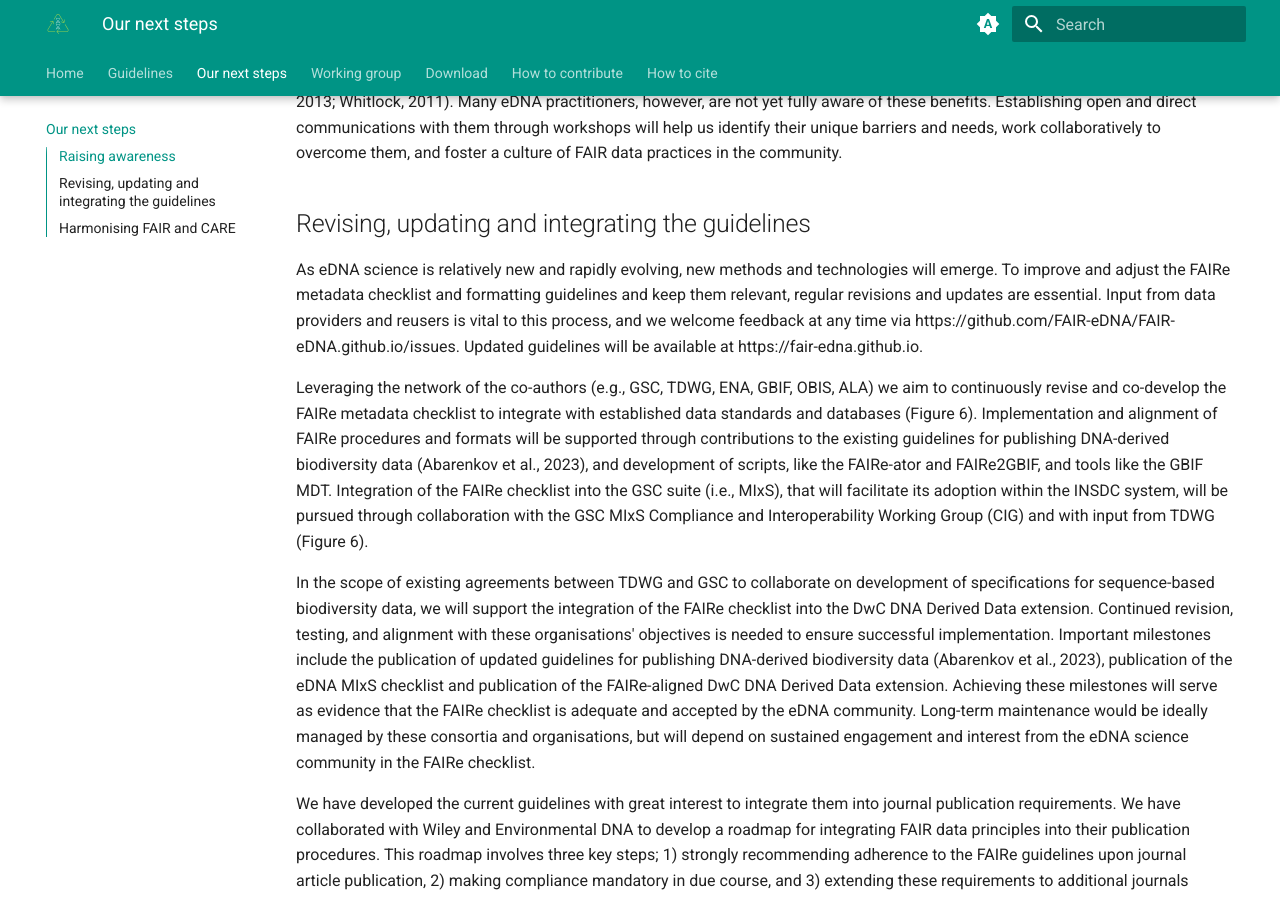
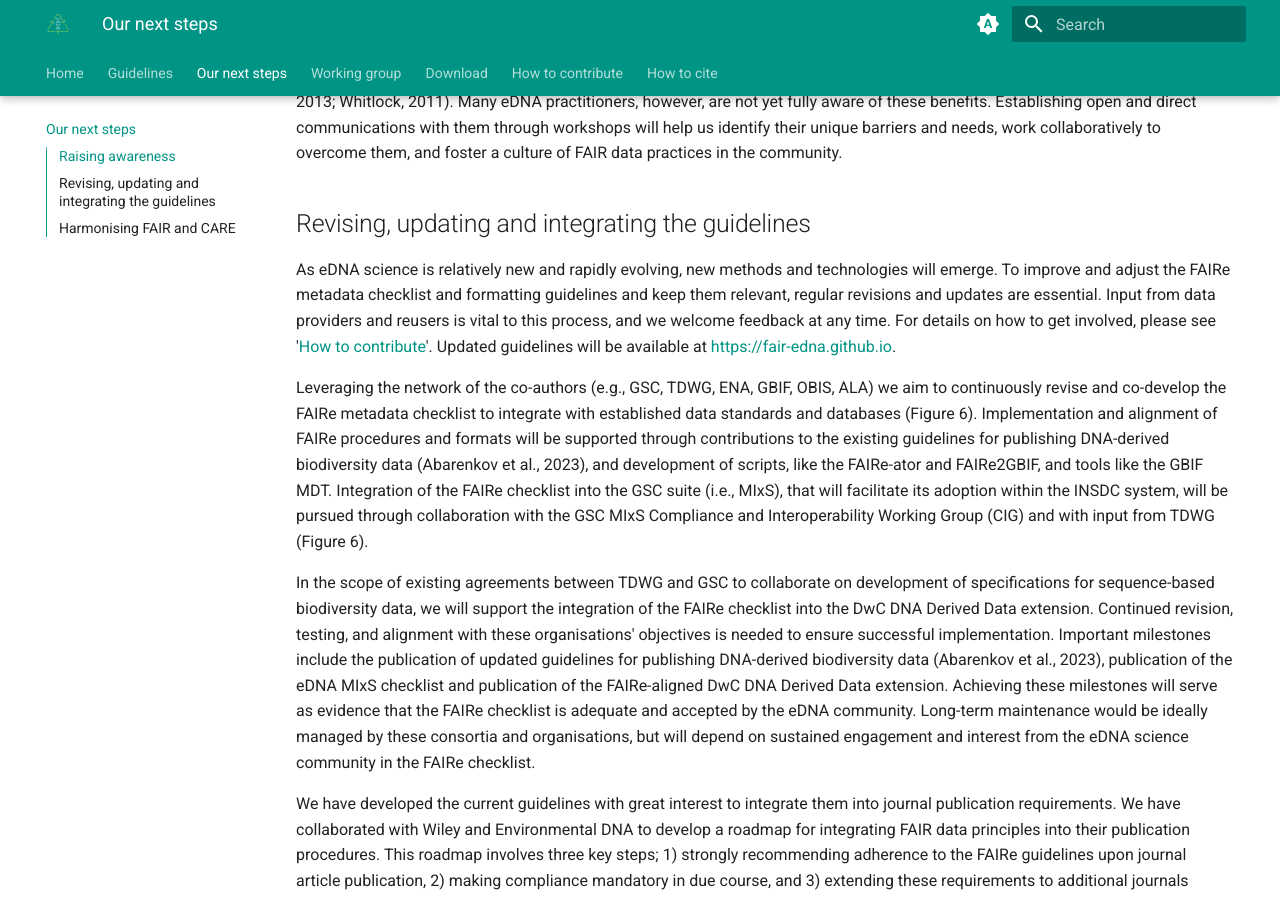
Before and after one commit to FAIR-eDNA/FAIR-eDNA.github.io, an MkDocs documentation site: the page built from docs/next.md, in a window 1280 px wide and 900 px high, scrolled down 799 px. Built offline with MkDocs 1.6.1 and Material for MkDocs 9.7.7, drawn with Linux system fonts in a browser that asks for light colours.

Commit message:
Update next.md
Adding the link of 'how to contribute'

```diff
--- a/docs/next.md
+++ b/docs/next.md
@@ -10,7 +10,7 @@ Several studies have explored Open Science behaviours and identified the barrier
 To address these challenges, it is essential to communicate the diverse benefits of data sharing beyond reproducibility and documentation. Apart from the obvious public good and enabling data reuse, data sharing leads to various benefits to data providers. These include increased visibility and citation of associated work (Colavizza et al., 2020; Piwowar et al., 2007; Wood-Charlson et al., 2022), direct citation metrics of data accessed through databases (e.g., GBIF), and enhanced collaborations and co-authorships, which all lead to improved professional stature (Bethlehem et al., 2022; McKiernan et al., 2016; Piwowar and Vision, 2013; Whitlock, 2011). Many eDNA practitioners, however, are not yet fully aware of these benefits. Establishing open and direct communications with them through workshops will help us identify their unique barriers and needs, work collaboratively to overcome them, and foster a culture of FAIR data practices in the community.
 
 ## Revising, updating and integrating the guidelines
-As eDNA science is relatively new and rapidly evolving, new methods and technologies will emerge. To improve and adjust the FAIRe metadata checklist and formatting guidelines and keep them relevant, regular revisions and updates are essential. Input from data providers and reusers is vital to this process, and we welcome feedback at any time via https://github.com/FAIR-eDNA/FAIR-eDNA.github.io/issues. Updated guidelines will be available at https://fair-edna.github.io.
+As eDNA science is relatively new and rapidly evolving, new methods and technologies will emerge. To improve and adjust the FAIRe metadata checklist and formatting guidelines and keep them relevant, regular revisions and updates are essential. Input from data providers and reusers is vital to this process, and we welcome feedback at any time. For details on how to get involved, please see '[How to contribute](https://fair-edna.github.io/contact.html)'. Updated guidelines will be available at [https://fair-edna.github.io](https://fair-edna.github.io).
 
 Leveraging the network of the co-authors (e.g., GSC, TDWG, ENA, GBIF, OBIS, ALA) we aim to continuously revise and co-develop the FAIRe metadata checklist to integrate with established data standards and databases (Figure 6). Implementation and alignment of FAIRe procedures and formats will be supported through contributions to the existing guidelines for publishing DNA-derived biodiversity data (Abarenkov et al., 2023), and development of scripts, like the FAIRe-ator and FAIRe2GBIF, and tools like the GBIF MDT. Integration of the FAIRe checklist into the GSC suite (i.e., MIxS), that will facilitate its adoption within the INSDC system, will be pursued through collaboration with the GSC MIxS Compliance and Interoperability Working Group (CIG) and with input from TDWG (Figure 6).
 
```
